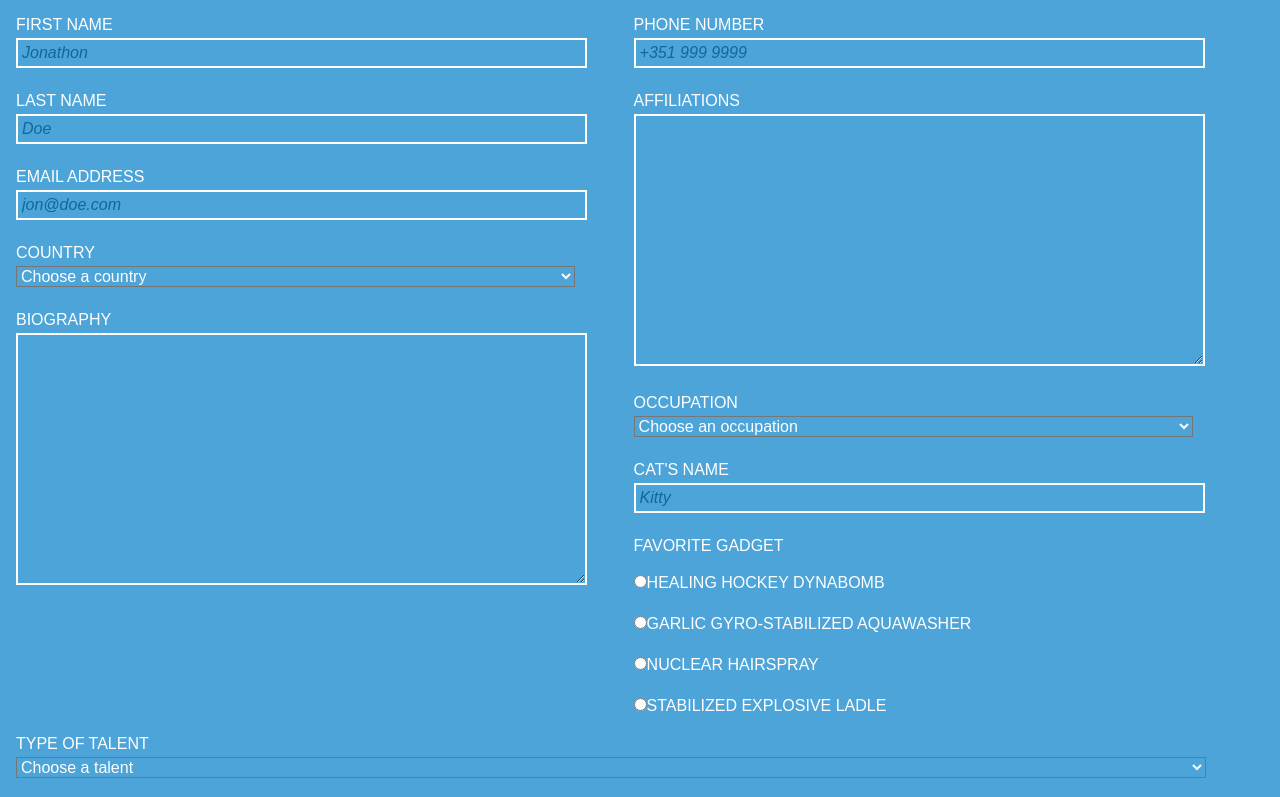
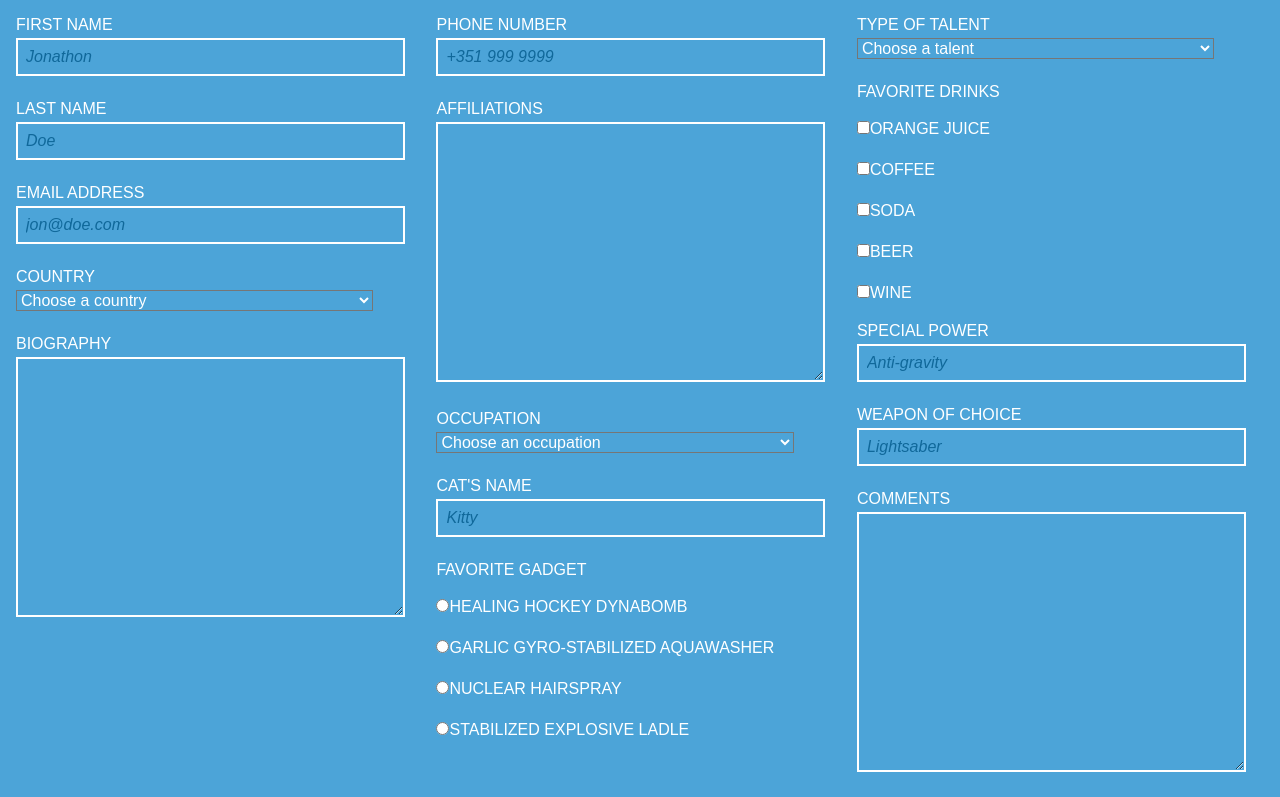
Before and after one commit to troyacosta/form-site, a website: page index.html in a window 1280 px wide. Shown: the top 797 px of the page. Drawn offline with Linux system fonts and the light colour scheme.

Commit message:
laptop layout

```diff
--- a/styles/main.sass.sass.css
+++ b/styles/main.sass.sass.css
@@ -365,12 +365,12 @@ input::-webkit-input-placeholder {
   font-style: italic; }
 
 .full-width {
-  width: 93%; }
+  width: 96%; }
 
 .section-one,
 .section-two,
 .section-three {
-  margin-left: 1em; }
+  margin: 0 1em; }
   .section-one label,
   .section-two label,
   .section-three label {
@@ -383,7 +383,7 @@ input::-webkit-input-placeholder {
   .section-three textarea {
     background: transparent;
     border: .15em solid #fff;
-    padding: .25em;
+    padding: .5em;
     margin: 0.25em 0 1.5em 0; }
   .section-one select,
   .section-two select,
@@ -411,10 +411,16 @@ button {
 @media screen and (min-width: 48em) {
   .section-one,
   .section-two {
-    width: 47%;
-    float: left; }
+    width: 46%;
+    display: inline-block;
+    vertical-align: top; }
   .section-three {
-    clear: both;
     width: 100%; } }
 
 /* media quary for laptop */
+@media screen and (min-width: 70.125em) {
+  .section-one,
+  .section-two,
+  .section-three {
+    display: inline-block;
+    width: 30%; } }
--- a/styles/main.scss
+++ b/styles/main.scss
@@ -1,4 +1,5 @@
 @import "normalize";
+
 body {
     background: #4CA4D8;
     color: #fff;
@@ -11,14 +12,13 @@ input::-webkit-input-placeholder {
 }
 
 .full-width {
-    width: 93%;
+    width: 96%;
 }
 
 .section-one,
 .section-two,
 .section-three {
-	margin-left: 1em;
-
+    margin: 0 1em;
     label {
         display: block;
     }
@@ -26,7 +26,7 @@ input::-webkit-input-placeholder {
     textarea {
         background: transparent;
         border: .15em solid #fff;
-        padding: .25em;
+        padding: .5em;
         margin: .25em 0 1.5em 0;
     }
     select {
@@ -50,24 +50,27 @@ button {
     padding: 1.5em;
 }
 
-
 /* media quary for tablet */
 
 @media screen and (min-width: 48em) {
     .section-one,
     .section-two {
-		width: 47%;
-		float: left;
+        width: 46%;
+        display: inline-block;
+        vertical-align: top;
     }
     .section-three {
-		clear: both;
         width: 100%;
     }
-
 }
 
 /* media quary for laptop */
 
 @media screen and (min-width: 70.125em) {
-
+    .section-one,
+    .section-two,
+    .section-three {
+        display: inline-block;
+        width: 30%;
     }
+}
```
Lines whose indentation alone changed are shown as unchanged.
